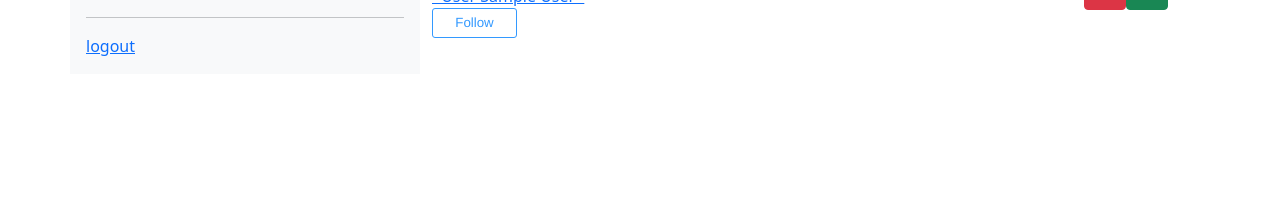
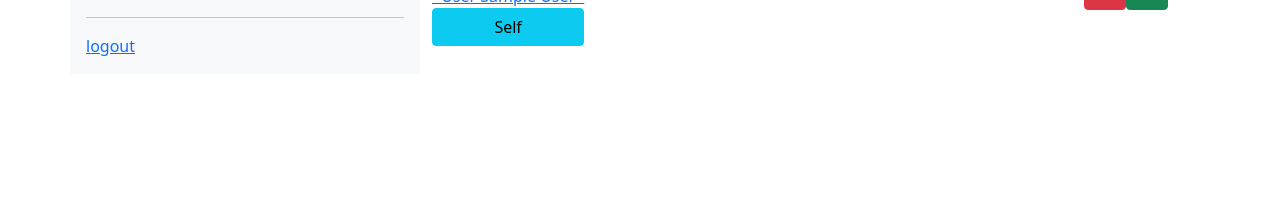
Before and after one commit to tylerBrittain42/Twoter, a Flask app: page /feed in a window 1280 px wide. Shown: the part 388-612 px from the top of the page. Run offline with Flask 2, Linux system fonts and the light colour scheme; a user stored in the database is signed in; tables that the repository leaves empty hold one stand-in row (values such as "Sample post"); parts of the project's set-up code (start-up, migrations or seed data) failed here and were passed over.

Commit message:
added follow functionality to feed

```diff
--- a/app/routes.py
+++ b/app/routes.py
@@ -156,7 +156,7 @@ def user(user):
 
     return render_template('profile.html',twotes=content, c_u=current_user, p_u=p_user)
 
-@app.route('/follow/<user>', methods=['POST'])
+@app.route('/follow/<user>', methods=['GET'])
 def follow(user):
     if not current_user.is_authenticated:
         return redirect(url_for('login_get'))
@@ -168,9 +168,10 @@ def follow(user):
     else:
         current_user.follow(user_to_follow)
         db.session.commit()
-        return 'follow post recieved'
+        print(f'followed {user}')
+        return redirect(request.referrer)
 
-@app.route('/unfollow/<user>', methods=['POST'])
+@app.route('/unfollow/<user>', methods=['GET'])
 def unfollow(user):
     if not current_user.is_authenticated:
         return redirect(url_for('login_get'))
@@ -182,7 +183,7 @@ def unfollow(user):
     else:
         current_user.unfollow(user_to_unfollow)
         db.session.commit()
-        return 'unfollow post recieved'
+        return redirect(request.referrer)
 
 
 '''IMPORTANT'''
--- a/app/static/feed-script.js
+++ b/app/static/feed-script.js
@@ -158,3 +158,7 @@ function unreTwote(twote_id){
     .then(() => window.location.reload());
 
 }
+
+function noFollow(){
+  alert('Cannot follow self')
+}
--- a/app/static/feed-style.css
+++ b/app/static/feed-style.css
@@ -43,3 +43,9 @@
     background-color: white;
     align-items: center;
   }
+
+  .full-width{
+    display:block;
+    width: 100%;
+
+}
--- a/app/templates/feed.html
+++ b/app/templates/feed.html
@@ -182,7 +182,21 @@
                     <a href="{{ url_for('user', user=c_u.name) }}"
                       >{{twote.user}}</a
                     >
-                    <button id="follow-button">Follow</button>
+                    <!-- <button id="follow-button"><a href="/follow/{{ twote.user.name }}"></a> Follow</button> -->
+                    {% if c_u == twote.user %}
+                    <form onclick="noFollow()">
+                      <button type="submit" class="btn btn-info full-width" >Self     </button>
+                  </form>
+                    {% elif not c_u.is_following(twote.user) %}
+                    <form action="/follow/{{ twote.user.name }}">
+                      <button type="submit" class="btn btn-primary full-width" >Follow   </button>
+                  </form>
+                  {% else %}
+                  <form action="/unfollow/{{ twote.user.name }}">
+                    <button type="submit" class="btn btn-danger full-width" >Unfollow </button>
+                </form>
+                {% endif %}
+
                   </div>
 
                   <div class="posts" style="box-sizing: content-box">
```
